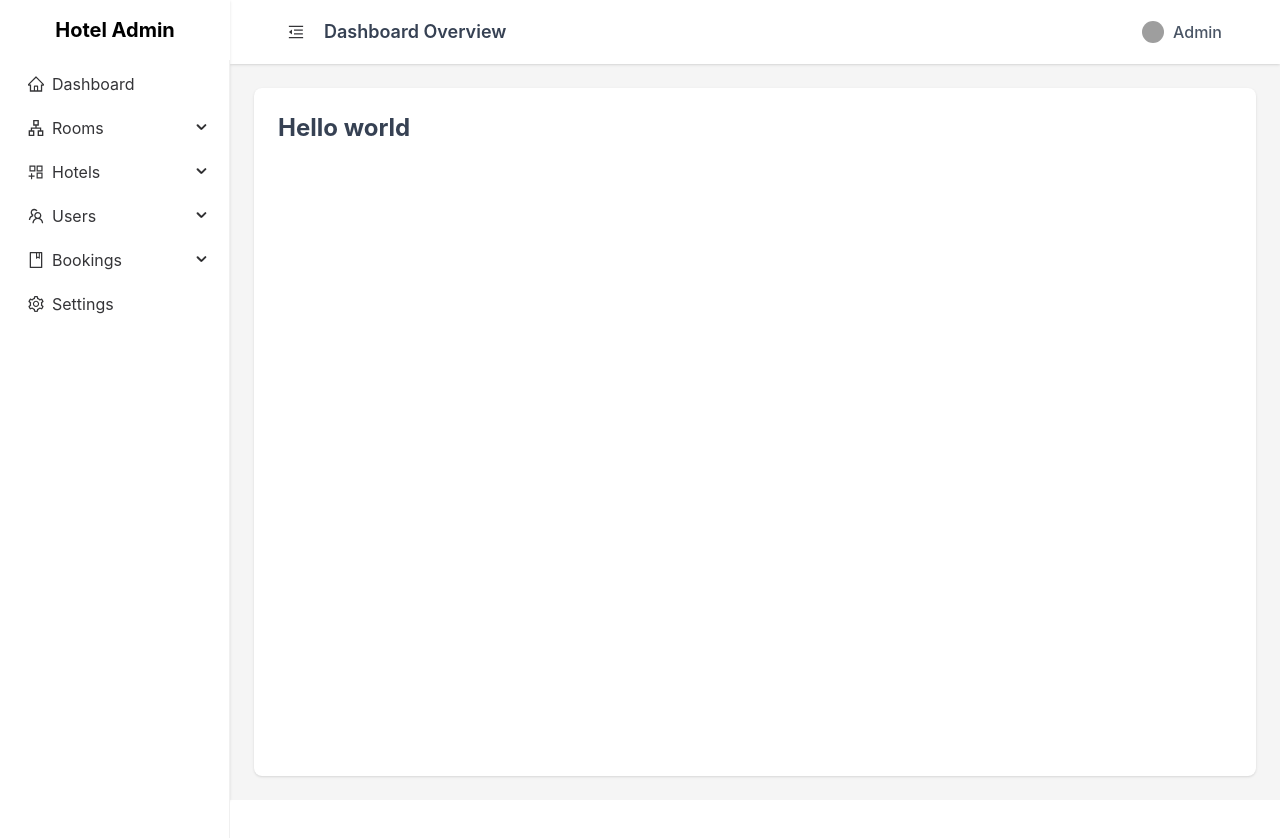
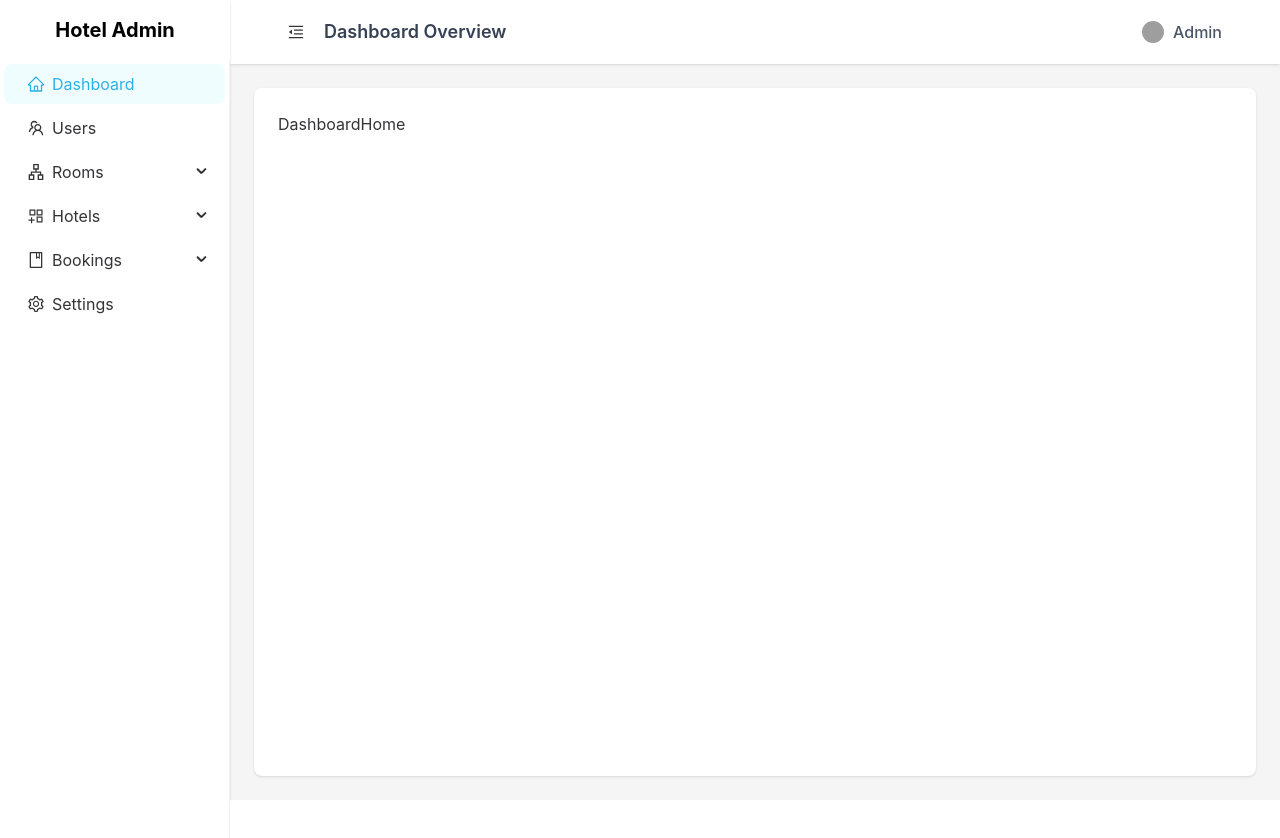
Before and after one commit to mohammodrubel/Hotel-frontend, a React (Vite) app: page /dashboard in a window 1280 px wide. Shown: the top 838 px of the page. Built offline with nearby package versions, Linux system fonts and the light colour scheme; grey boxes are pictures that could not be loaded.

Commit message:
dashboard menu

```diff
--- /dev/null
+++ b/src/dashboard/DashboardHome.jsx
@@ -0,0 +1,9 @@
+import React from 'react'
+
+function DashboardHome() {
+  return (
+    <div>DashboardHome</div>
+  )
+}
+
+export default DashboardHome
--- a/src/dashboard/DashboardLayout.jsx
+++ b/src/dashboard/DashboardLayout.jsx
@@ -8,45 +8,44 @@ import {
   LogoutOutlined,
 } from "@ant-design/icons";
 import { Layout, Menu, Button, Avatar, Dropdown } from "antd";
-import { useNavigate } from "react-router-dom";
+import { Outlet, useNavigate } from "react-router-dom";
 import { useDispatch } from "react-redux";
 import { menuItems } from "./DashboardMenu";
 
-const { Header, Sider, Content, Footer } = Layout;
+const { Header, Sider, Content } = Layout;
 
-const App = () => {
+const DashboardLayout = () => {
   const [collapsed, setCollapsed] = useState(false);
   const navigate = useNavigate();
   const dispatch = useDispatch();
 
-  // Dropdown menu (user options)
   const menu = {
     items: [
       {
         key: "profile",
+        icon: <UserOutlined />,
         label: "Profile",
         onClick: () => navigate("/profile"),
       },
       {
         key: "logout",
+        icon: <LogoutOutlined />,
         label: "Logout",
         onClick: () => {
-        //   dispatch(logout());
+          // dispatch(logout());
           navigate("/login");
         },
-        // icon: <LogoutOutlined />,
       },
     ],
   };
 
   return (
     <Layout className="min-h-screen bg-gray-50">
-      {/* Sidebar */}
       <Sider
         trigger={null}
         collapsible
         collapsed={collapsed}
-        className=" !bg-white shadow-sm border-0 h-screen"
+        className="!bg-white shadow-sm border-0 h-screen"
         width={230}
       >
         <div className="text-center py-4 font-bold text-xl">
@@ -56,20 +55,14 @@ const App = () => {
         <Menu
           theme="light"
           mode="inline"
-          defaultSelectedKeys={["1"]}
+          defaultSelectedKeys={["/dashboard"]}
           className="h-full border-r-0"
-          onClick={({ key }) => {
-            if (key === "1") navigate("/");
-            if (key === "2") navigate("/users");
-            if (key === "3") navigate("/settings");
-          }}
+          onClick={({ key }) => navigate(key)}
           items={menuItems}
         />
       </Sider>
 
-      {/* Main layout */}
       <Layout>
-        {/* Header */}
         <Header className="!bg-white shadow-sm flex items-center justify-between px-4">
           <div className="flex items-center gap-3">
             <Button
@@ -91,13 +84,12 @@ const App = () => {
           </Dropdown>
         </Header>
 
-        {/* Content */}
         <Content className="m-6 p-6 bg-white rounded-lg shadow-sm min-h-[70vh]">
-          <h1 className="text-2xl font-bold mb-4 text-gray-700">Hello world</h1>
+          <Outlet/>
         </Content>
       </Layout>
     </Layout>
   );
 };
 
-export default App;
+export default DashboardLayout;
--- a/src/dashboard/DashboardMenu.jsx
+++ b/src/dashboard/DashboardMenu.jsx
@@ -1,21 +1,24 @@
 import {
   HomeOutlined,
-  UserOutlined,
-  SettingOutlined,
   ApartmentOutlined,
   FileAddOutlined,
+  EyeOutlined,
   AppstoreAddOutlined,
   TeamOutlined,
   BookOutlined,
-  PlusCircleOutlined,
-  EyeOutlined,
+  SettingOutlined,
 } from "@ant-design/icons";
 
 export const menuItems = [
   {
-    key: "dashboard",
+    key: "/dashboard",
     icon: <HomeOutlined />,
     label: "Dashboard",
+  },
+  {
+    key: "/dashboard/users",
+    icon: <TeamOutlined />,
+    label: "Users",
   },
   {
     key: "rooms",
@@ -23,12 +26,12 @@ export const menuItems = [
     label: "Rooms",
     children: [
       {
-        key: "rooms-create",
+        key: "/dashboard/rooms/create",
         icon: <FileAddOutlined />,
         label: "Create Room",
       },
       {
-        key: "rooms-list",
+        key: "/dashboard/rooms",
         icon: <EyeOutlined />,
         label: "View Rooms",
       },
@@ -40,48 +43,37 @@ export const menuItems = [
     label: "Hotels",
     children: [
       {
-        key: "hotel-create",
-        icon: <PlusCircleOutlined />,
+        key: "/dashboard/hotels/create",
+        icon: <FileAddOutlined />,
         label: "Create Hotel",
       },
       {
-        key: "hotel-list",
+        key: "/dashboard/hotels",
         icon: <EyeOutlined />,
         label: "View Hotels",
       },
     ],
   },
-  {
-    key: "users",
-    icon: <TeamOutlined />,
-    label: "Users",
-    children: [
-      {
-        key: "user-list",
-        icon: <EyeOutlined />,
-        label: "All Users",
-      },
-    ],
-  },
+
   {
     key: "bookings",
     icon: <BookOutlined />,
     label: "Bookings",
     children: [
       {
-        key: "booking-create",
+        key: "/dashboard/bookings/create",
         icon: <FileAddOutlined />,
         label: "Create Booking",
       },
       {
-        key: "booking-list",
+        key: "/dashboard/bookings",
         icon: <EyeOutlined />,
         label: "View Bookings",
       },
     ],
   },
   {
-    key: "settings",
+    key: "/dashboard/settings",
     icon: <SettingOutlined />,
     label: "Settings",
   },
--- a/src/router/router.jsx
+++ b/src/router/router.jsx
@@ -1,22 +1,21 @@
 import { createBrowserRouter } from "react-router-dom";
+import App from "../App";
 import Login from "../page/Login/Login";
 import Register from "../page/Register/Register";
-import App from "../App";
-import Room from "../page/Room/Room";
+
+// Dashboard Layout
 import DashboardLayout from "../dashboard/DashboardLayout";
-
+import DashboardHome from "../dashboard/DashboardHome";
+import DashboardRooms from "../dashboard/DashboardRooms";
+import AddNewRoom from "../dashboard/AddNewRoom";
+import DashboardHotel from "../dashboard/DashboardHotel";
+import AddNewHotel from "../dashboard/AddNewHotel";
+import DashboardUsers from "../dashboard/DashboardUsers";
 export const router = createBrowserRouter([
+  // Public routes
   {
     path: "/",
     element: <App />,
-  },
-  {
-    path: "/room",
-    element: <Room />,
-  },
-  {
-    path: "/dashboard",
-    element: <DashboardLayout />,
   },
   {
     path: "/login",
@@ -26,4 +25,49 @@ export const router = createBrowserRouter([
     path: "/register",
     element: <Register />,
   },
+
+  // Dashboard routes
+  {
+    path: "/dashboard",
+    element: <DashboardLayout />,
+    children: [
+      {
+        index: true,
+        element: <DashboardHome />,
+      },
+      // Users
+      {
+        path: "users",
+        element: <DashboardUsers />,
+      },
+      // Rooms
+      {
+        path: "rooms",
+        element: <DashboardRooms />,
+      },
+      {
+        path: "rooms/create",
+        element: <AddNewRoom />,
+      },
+      // Hotels
+      {
+        path: "hotels",
+        element: <DashboardHotel />,
+      },
+      {
+        path: "hotels/create",
+        element: <AddNewHotel />,
+      },
+
+      // Bookings
+      // {
+      //   path: "bookings",
+      //   element: <BookingList />,
+      // },
+      // {
+      //   path: "bookings/create",
+      //   element: <CreateBooking />,
+      // },
+    ],
+  },
 ]);
```
